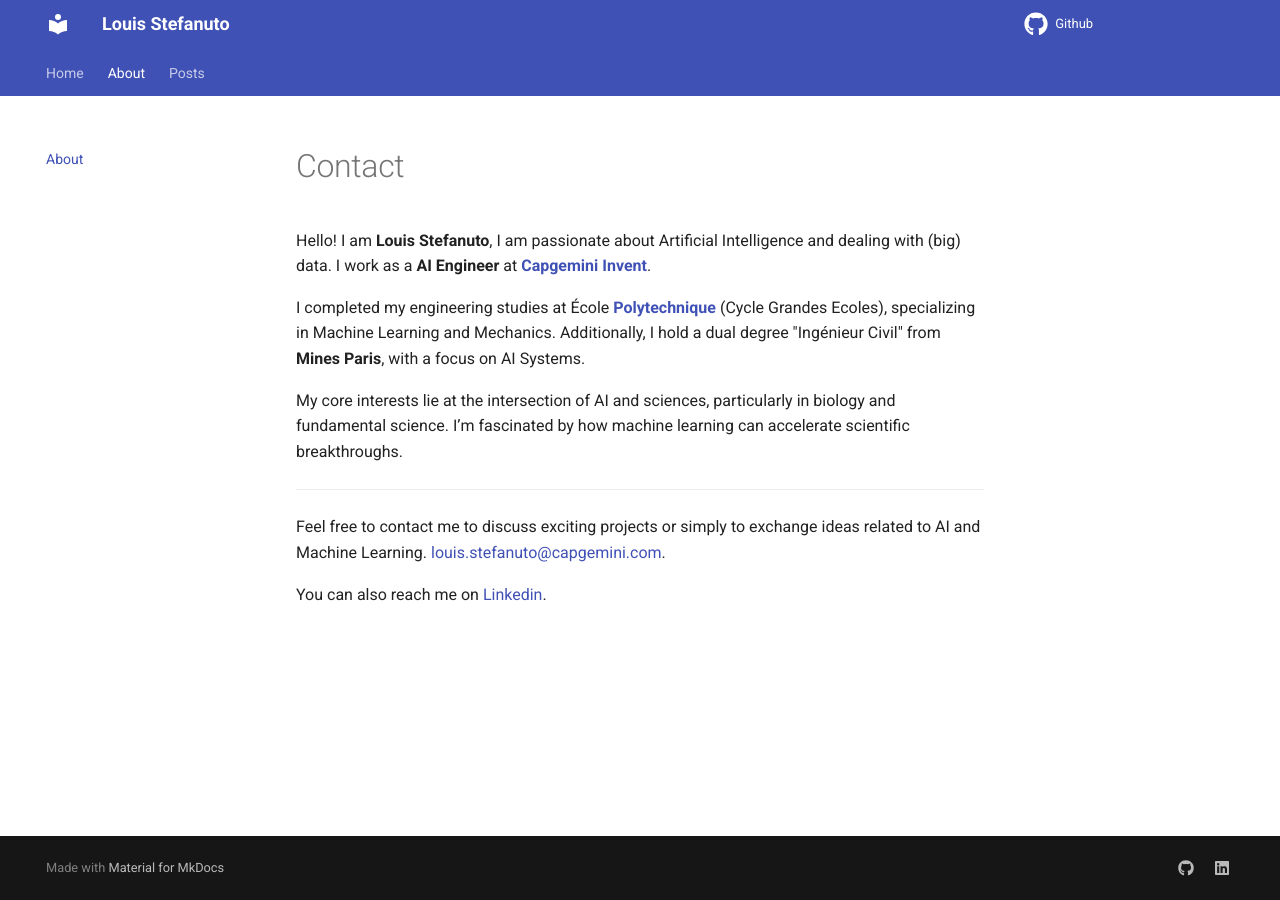
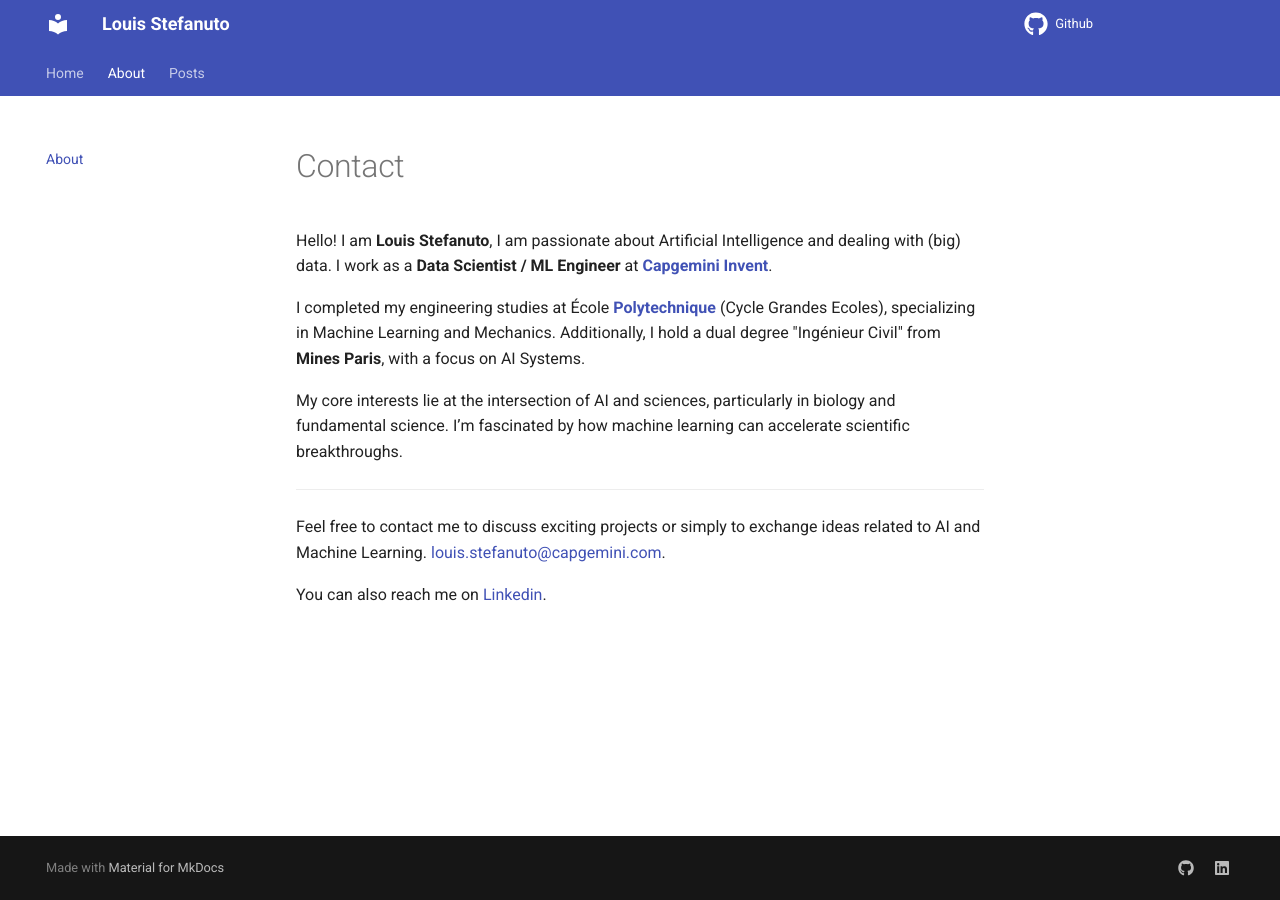
Before and after one commit to LouisStefanuto/my-site, an MkDocs documentation site: the page built from docs/about.md, in a window 1280 px wide. Built offline with MkDocs 1.6.1 and Material for MkDocs 9.7.7, drawn with Linux system fonts in a browser that asks for light colours.

Commit message:
update: contact section

```diff
--- a/docs/about.md
+++ b/docs/about.md
@@ -1,6 +1,6 @@
 # Contact
 
-Hello! I am **Louis Stefanuto**, I am passionate about Artificial Intelligence and dealing with (big) data. I work as a **AI Engineer** at [**Capgemini Invent**](https://www.capgemini.com/about-us/who-we-are/our-brands/capgemini-invent/).
+Hello! I am **Louis Stefanuto**, I am passionate about Artificial Intelligence and dealing with (big) data. I work as a **Data Scientist / ML Engineer** at [**Capgemini Invent**](https://www.capgemini.com/about-us/who-we-are/our-brands/capgemini-invent/).
 
 I completed my engineering studies at École [**Polytechnique**](https://programmes.polytechnique.edu/cycle-ingenieur-polytechnicien/cycle-ingenieur-polytechnicien) (Cycle Grandes Ecoles), specializing in Machine Learning and Mechanics. Additionally, I hold a dual degree "Ingénieur Civil" from **Mines Paris**, with a focus on AI Systems.
 
```
